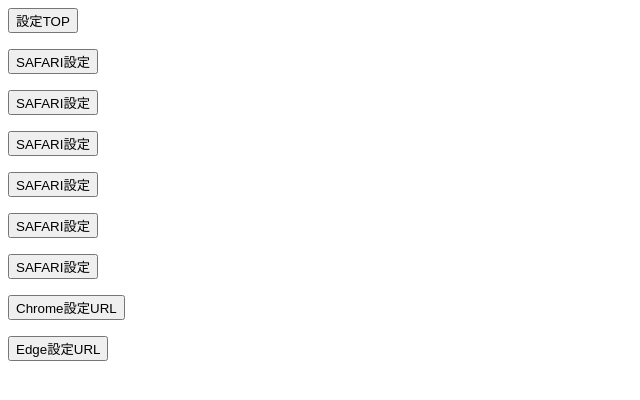
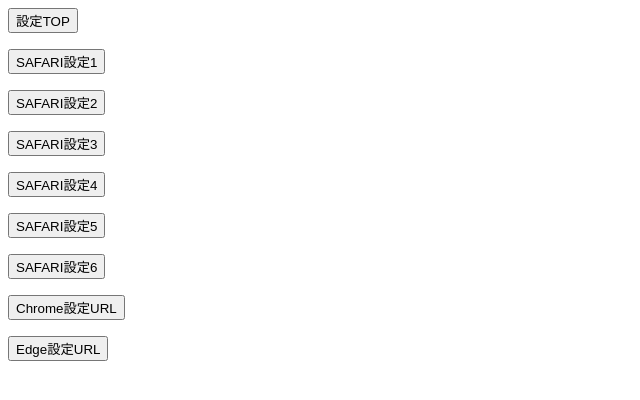
Before and after one commit to acn-thashimoto/test, a plain HTML site: page index.html in a window 1280 px wide. Shown: the whole page, without its empty margins (0-640 px from the left). Drawn offline with Linux system fonts and the light colour scheme.

Commit message:
Update index.html

```diff
--- a/index.html
+++ b/index.html
@@ -1,11 +1,11 @@
 <html>
 <p><a href = 'App-prefs://prefs:root=Settings'><button>設定TOP</button></a></p>
-<p><a href = 'App-prefs://prefs:root=SAFARI'><button>SAFARI設定</button></a></p>
-<p><a href = 'prefs://prefs:root=SAFARI'><button>SAFARI設定</button></a></p>
-<p><a href = 'prefs:root://prefs:root=SAFARI'><button>SAFARI設定</button></a></p>
-<p><a href = 'prefs:root://root=SAFARI'><button>SAFARI設定</button></a></p>
-<p><a href = 'prefs://root=SAFARI'><button>SAFARI設定</button></a></p>
-<p><a href = 'App-prefs://prefs:root=SAFARI'><button>SAFARI設定</button></a></p>
+<p><a href = 'App-prefs://prefs:root=SAFARI'><button>SAFARI設定1</button></a></p>
+<p><a href = 'prefs://prefs:root=SAFARI'><button>SAFARI設定2</button></a></p>
+<p><a href = 'prefs:root://prefs:root=SAFARI'><button>SAFARI設定3</button></a></p>
+<p><a href = 'prefs:root://root=SAFARI'><button>SAFARI設定4</button></a></p>
+<p><a href = 'prefs://root=SAFARI'><button>SAFARI設定5</button></a></p>
+<p><a href = 'App-prefs://prefs:root=SAFARI'><button>SAFARI設定6</button></a></p>
 <p><a href = 'App-prefs://prefs:root=CHROME'><button>Chrome設定URL</button></a></p>
 <p><a href = 'App-prefs://prefs:root=EDGE'><button>Edge設定URL</button></a></p>
 </html>
```
